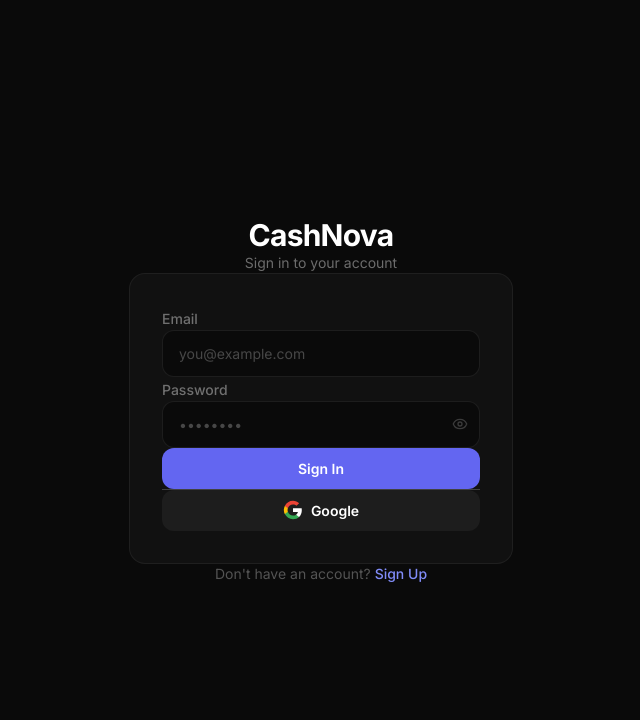
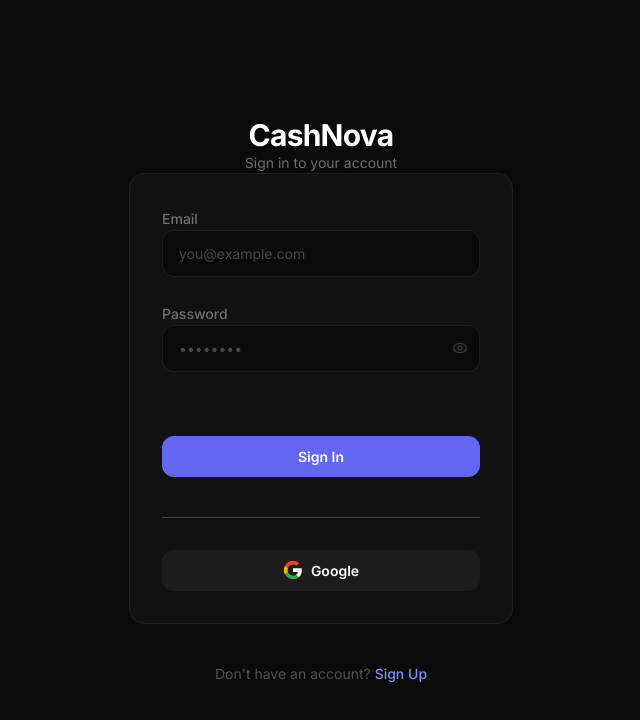
Before and after one commit to usy8189/CashNova_, a React (Vite) app: page /login in a window 1280 px wide. Shown: the top 720 px of the page, without its empty margins (319-959 px from the left). Built offline with nearby package versions, Linux system fonts and the light colour scheme; no server answers.

Commit message:
fix: Use inline styles for guaranteed spacing in auth pages

```diff
--- a/src/pages/LoginPage.jsx
+++ b/src/pages/LoginPage.jsx
@@ -45,7 +45,7 @@
                         </div>
                     )}
 
-                    <form onSubmit={handleSubmit} className="space-y-6">
+                    <form onSubmit={handleSubmit} className="flex flex-col gap-6">
                         <div className="space-y-2">
                             <label className="text-sm text-white/40 font-medium">Email</label>
                             <input
@@ -78,7 +78,7 @@
                             </div>
                         </div>
 
-                        <div className="pt-4">
+                        <div style={{ marginTop: '40px' }}>
                             <button
                                 type="submit"
                                 disabled={loading}
@@ -89,7 +89,7 @@
                         </div>
                     </form>
 
-                    <div className="border-t border-white/20 mt-8 pt-8">
+                    <div className="border-t border-white/20" style={{ marginTop: '40px', paddingTop: '32px' }}>
                         <button
                             type="button"
                             onClick={handleGoogleSignIn}
@@ -107,7 +107,7 @@
                     </div>
                 </div>
 
-                <p className="text-center text-sm text-white/30">
+                <p className="text-center text-sm text-white/30" style={{ marginTop: '40px' }}>
                     Don't have an account?{' '}
                     <Link to="/register" className="text-indigo-400 hover:text-indigo-300 font-medium transition-colors">
                         Sign Up
--- a/src/pages/RegisterPage.jsx
+++ b/src/pages/RegisterPage.jsx
@@ -46,7 +46,7 @@
                         </div>
                     )}
 
-                    <form onSubmit={handleSubmit} className="space-y-6">
+                    <form onSubmit={handleSubmit} className="flex flex-col gap-6">
                         <div className="space-y-2">
                             <label className="text-sm text-white/40 font-medium">Name</label>
                             <input
@@ -91,7 +91,7 @@
                             </div>
                         </div>
 
-                        <div className="pt-4">
+                        <div style={{ marginTop: '40px' }}>
                             <button
                                 type="submit"
                                 disabled={loading}
@@ -102,7 +102,7 @@
                         </div>
                     </form>
 
-                    <div className="border-t border-white/20 mt-8 pt-8">
+                    <div className="border-t border-white/20" style={{ marginTop: '40px', paddingTop: '32px' }}>
                         <button
                             type="button"
                             onClick={handleGoogleSignIn}
@@ -120,7 +120,7 @@
                     </div>
                 </div>
 
-                <p className="text-center text-sm text-white/30">
+                <p className="text-center text-sm text-white/30" style={{ marginTop: '40px' }}>
                     Already have an account?{' '}
                     <Link to="/login" className="text-indigo-400 hover:text-indigo-300 font-medium transition-colors">
                         Sign In
```
